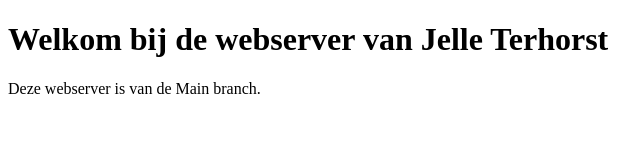
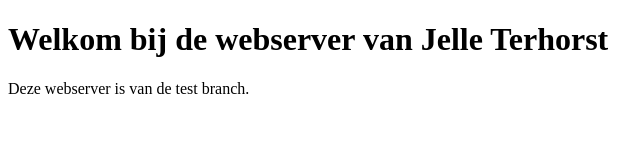
Before and after one commit to Jelleterhorst/Week-8-jelleterhorst, a plain HTML site: page index.html in a window 1280 px wide. Shown: the full height of the page, 0-640 px from the left. Drawn offline with Linux system fonts and the light colour scheme.

Commit message:
Update index.html

```diff
--- a/index.html
+++ b/index.html
@@ -7,6 +7,6 @@
 </head>
 <body>
     <h1>Welkom bij de webserver van Jelle Terhorst</h1>
-    <p>Deze webserver is van de Main branch.</p>
+    <p>Deze webserver is van de test branch.</p>
 </body>
 </html>
```
